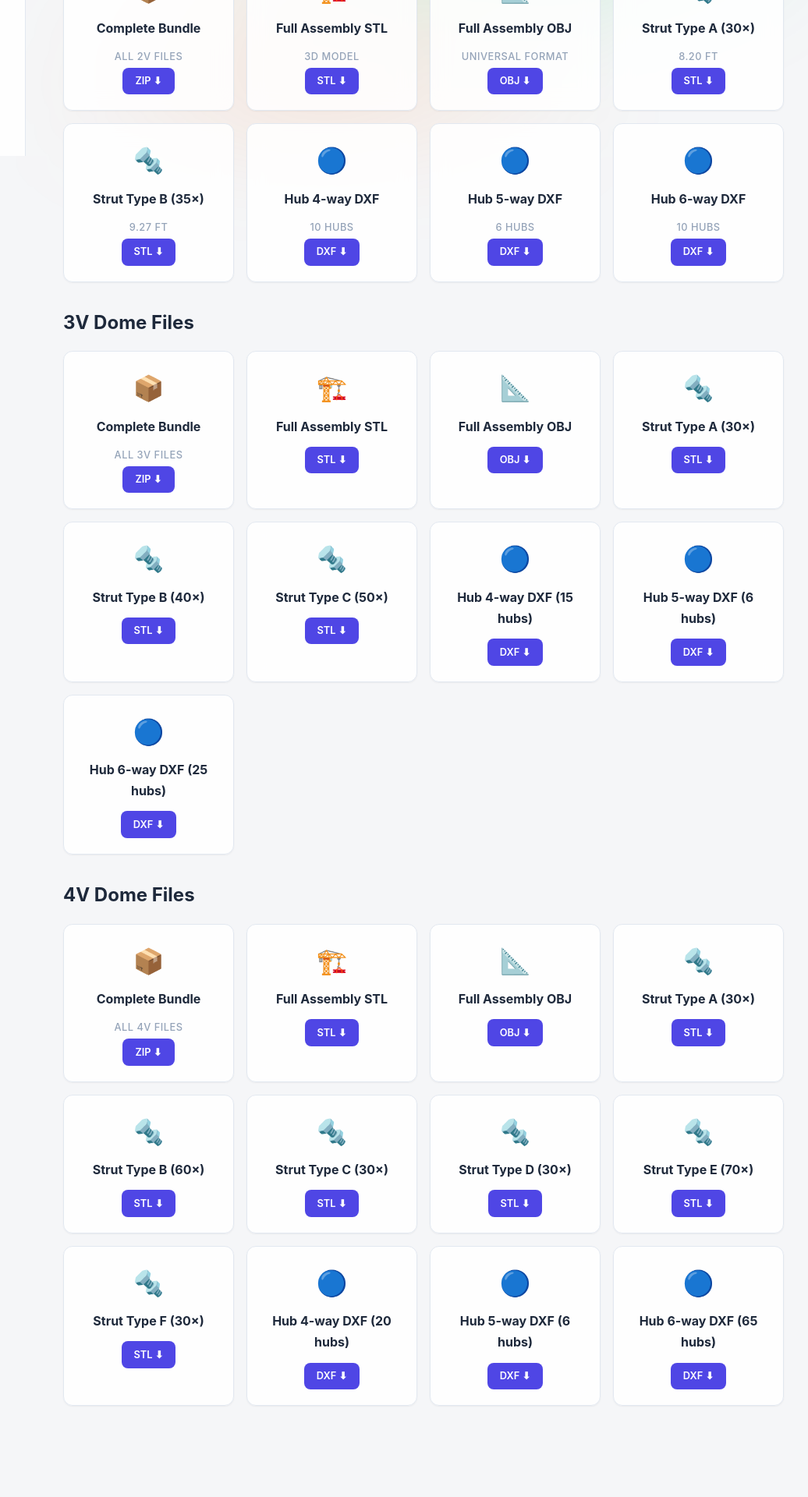
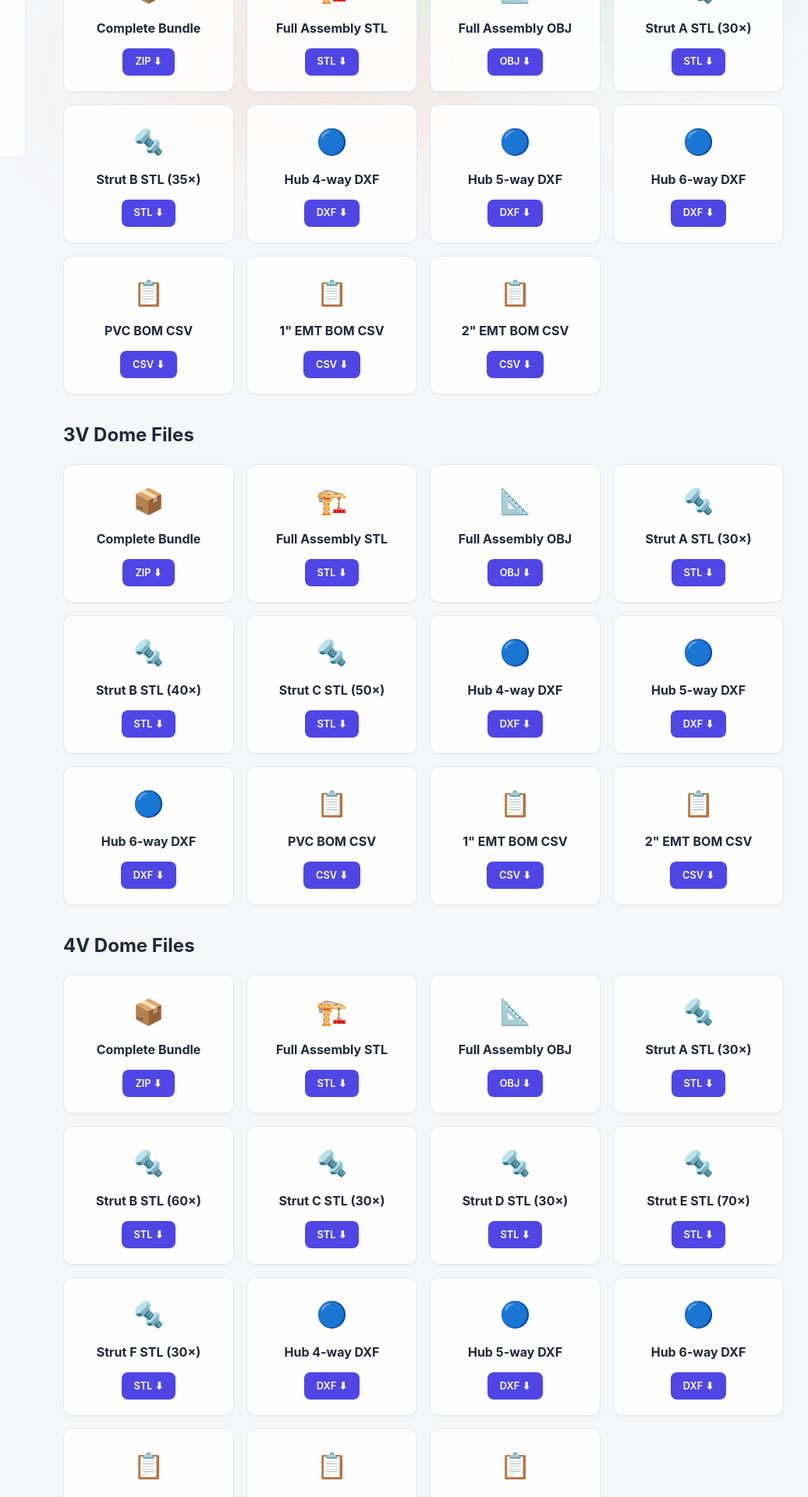
Before and after one commit to cybaxx/get_domed, a SvelteKit app in the folder wiki/: page /downloads in a window 1280 px wide. Shown: the part 600-2520 px from the top of the page at 78% size, without its empty margins (227-1263 px from the left). Before the commit the page ends 2443 px from the top, so only its background shows below. Built offline with nearby package versions, Linux system fonts and the light colour scheme.

Commit message:
Fix GitHub Pages: base path, SPA routing, download links

```diff
--- a/wiki/src/routes/+layout.js
+++ b/wiki/src/routes/+layout.js
@@ -1 +1,2 @@
 export const prerender = true;
+export const trailingSlash = 'always';
--- a/wiki/src/routes/dome/2v/+page.js
+++ /dev/null
@@ -1 +0,0 @@
-export const ssr = false;
--- a/wiki/src/routes/dome/3v/+page.js
+++ /dev/null
@@ -1 +0,0 @@
-export const ssr = false;
--- a/wiki/src/routes/dome/4v/+page.js
+++ /dev/null
@@ -1 +0,0 @@
-export const ssr = false;
--- a/wiki/src/routes/downloads/+page.svelte
+++ b/wiki/src/routes/downloads/+page.svelte
@@ -1,3 +1,7 @@
+<script>
+import { base } from '$app/paths';
+</script>
+
 <svelte:head><title>Downloads — Geodesic Dome Wiki</title></svelte:head>
 
 <h1>All Downloads</h1>
@@ -9,47 +13,56 @@
     <div class="icon">💰</div>
     <div class="label">Pricing Comparison</div>
     <div class="name">All Materials — PVC vs EMT</div>
-    <a href="/models/pricing_comparison.csv" download>CSV ⬇</a>
+    <a href="{base}/models/pricing_comparison.csv" download>CSV ⬇</a>
   </div>
 </div>
 
 <h2>2V Dome Files</h2>
 <div class="download-grid">
-  <div class="download-card"><div class="icon">📦</div><div class="name">Complete Bundle</div><div class="label">All 2V files</div><a href="/models/2v/dome_2v_all.zip" download>ZIP ⬇</a></div>
-  <div class="download-card"><div class="icon">🏗️</div><div class="name">Full Assembly STL</div><div class="label">3D model</div><a href="/models/2v/dome_2v_full.stl" download>STL ⬇</a></div>
-  <div class="download-card"><div class="icon">📐</div><div class="name">Full Assembly OBJ</div><div class="label">Universal format</div><a href="/models/2v/dome_2v_full.obj" download>OBJ ⬇</a></div>
-  <div class="download-card"><div class="icon">🔩</div><div class="name">Strut Type A (30×)</div><div class="label">8.20 ft</div><a href="/models/2v/dome_2v_strut_A.stl" download>STL ⬇</a></div>
-  <div class="download-card"><div class="icon">🔩</div><div class="name">Strut Type B (35×)</div><div class="label">9.27 ft</div><a href="/models/2v/dome_2v_strut_B.stl" download>STL ⬇</a></div>
-  <div class="download-card"><div class="icon">🔵</div><div class="name">Hub 4-way DXF</div><div class="label">10 hubs</div><a href="/models/2v/hub_4way.dxf" download>DXF ⬇</a></div>
-  <div class="download-card"><div class="icon">🔵</div><div class="name">Hub 5-way DXF</div><div class="label">6 hubs</div><a href="/models/2v/hub_5way.dxf" download>DXF ⬇</a></div>
-  <div class="download-card"><div class="icon">🔵</div><div class="name">Hub 6-way DXF</div><div class="label">10 hubs</div><a href="/models/2v/hub_6way.dxf" download>DXF ⬇</a></div>
+  <div class="download-card"><div class="icon">📦</div><div class="name">Complete Bundle</div><a href="{base}/models/2v/dome_2v_all.zip" download>ZIP ⬇</a></div>
+  <div class="download-card"><div class="icon">🏗️</div><div class="name">Full Assembly STL</div><a href="{base}/models/2v/dome_2v_full.stl" download>STL ⬇</a></div>
+  <div class="download-card"><div class="icon">📐</div><div class="name">Full Assembly OBJ</div><a href="{base}/models/2v/dome_2v_full.obj" download>OBJ ⬇</a></div>
+  <div class="download-card"><div class="icon">🔩</div><div class="name">Strut A STL (30×)</div><a href="{base}/models/2v/dome_2v_strut_A.stl" download>STL ⬇</a></div>
+  <div class="download-card"><div class="icon">🔩</div><div class="name">Strut B STL (35×)</div><a href="{base}/models/2v/dome_2v_strut_B.stl" download>STL ⬇</a></div>
+  <div class="download-card"><div class="icon">🔵</div><div class="name">Hub 4-way DXF</div><a href="{base}/models/2v/hub_4way.dxf" download>DXF ⬇</a></div>
+  <div class="download-card"><div class="icon">🔵</div><div class="name">Hub 5-way DXF</div><a href="{base}/models/2v/hub_5way.dxf" download>DXF ⬇</a></div>
+  <div class="download-card"><div class="icon">🔵</div><div class="name">Hub 6-way DXF</div><a href="{base}/models/2v/hub_6way.dxf" download>DXF ⬇</a></div>
+  <div class="download-card"><div class="icon">📋</div><div class="name">PVC BOM CSV</div><a href="{base}/models/2v/bom_2v_PVC.csv" download>CSV ⬇</a></div>
+  <div class="download-card"><div class="icon">📋</div><div class="name">1" EMT BOM CSV</div><a href="{base}/models/2v/bom_2v_1in_EMT.csv" download>CSV ⬇</a></div>
+  <div class="download-card"><div class="icon">📋</div><div class="name">2" EMT BOM CSV</div><a href="{base}/models/2v/bom_2v_2in_EMT.csv" download>CSV ⬇</a></div>
 </div>
 
 <h2>3V Dome Files</h2>
 <div class="download-grid">
-  <div class="download-card"><div class="icon">📦</div><div class="name">Complete Bundle</div><div class="label">All 3V files</div><a href="/models/3v/dome_3v_all.zip" download>ZIP ⬇</a></div>
-  <div class="download-card"><div class="icon">🏗️</div><div class="name">Full Assembly STL</div><a href="/models/3v/dome_3v_full.stl" download>STL ⬇</a></div>
-  <div class="download-card"><div class="icon">📐</div><div class="name">Full Assembly OBJ</div><a href="/models/3v/dome_3v_full.obj" download>OBJ ⬇</a></div>
-  <div class="download-card"><div class="icon">🔩</div><div class="name">Strut Type A (30×)</div><a href="/models/3v/dome_3v_strut_A.stl" download>STL ⬇</a></div>
-  <div class="download-card"><div class="icon">🔩</div><div class="name">Strut Type B (40×)</div><a href="/models/3v/dome_3v_strut_B.stl" download>STL ⬇</a></div>
-  <div class="download-card"><div class="icon">🔩</div><div class="name">Strut Type C (50×)</div><a href="/models/3v/dome_3v_strut_C.stl" download>STL ⬇</a></div>
-  <div class="download-card"><div class="icon">🔵</div><div class="name">Hub 4-way DXF (15 hubs)</div><a href="/models/3v/hub_4way.dxf" download>DXF ⬇</a></div>
-  <div class="download-card"><div class="icon">🔵</div><div class="name">Hub 5-way DXF (6 hubs)</div><a href="/models/3v/hub_5way.dxf" download>DXF ⬇</a></div>
-  <div class="download-card"><div class="icon">🔵</div><div class="name">Hub 6-way DXF (25 hubs)</div><a href="/models/3v/hub_6way.dxf" download>DXF ⬇</a></div>
+  <div class="download-card"><div class="icon">📦</div><div class="name">Complete Bundle</div><a href="{base}/models/3v/dome_3v_all.zip" download>ZIP ⬇</a></div>
+  <div class="download-card"><div class="icon">🏗️</div><div class="name">Full Assembly STL</div><a href="{base}/models/3v/dome_3v_full.stl" download>STL ⬇</a></div>
+  <div class="download-card"><div class="icon">📐</div><div class="name">Full Assembly OBJ</div><a href="{base}/models/3v/dome_3v_full.obj" download>OBJ ⬇</a></div>
+  <div class="download-card"><div class="icon">🔩</div><div class="name">Strut A STL (30×)</div><a href="{base}/models/3v/dome_3v_strut_A.stl" download>STL ⬇</a></div>
+  <div class="download-card"><div class="icon">🔩</div><div class="name">Strut B STL (40×)</div><a href="{base}/models/3v/dome_3v_strut_B.stl" download>STL ⬇</a></div>
+  <div class="download-card"><div class="icon">🔩</div><div class="name">Strut C STL (50×)</div><a href="{base}/models/3v/dome_3v_strut_C.stl" download>STL ⬇</a></div>
+  <div class="download-card"><div class="icon">🔵</div><div class="name">Hub 4-way DXF</div><a href="{base}/models/3v/hub_4way.dxf" download>DXF ⬇</a></div>
+  <div class="download-card"><div class="icon">🔵</div><div class="name">Hub 5-way DXF</div><a href="{base}/models/3v/hub_5way.dxf" download>DXF ⬇</a></div>
+  <div class="download-card"><div class="icon">🔵</div><div class="name">Hub 6-way DXF</div><a href="{base}/models/3v/hub_6way.dxf" download>DXF ⬇</a></div>
+  <div class="download-card"><div class="icon">📋</div><div class="name">PVC BOM CSV</div><a href="{base}/models/3v/bom_3v_PVC.csv" download>CSV ⬇</a></div>
+  <div class="download-card"><div class="icon">📋</div><div class="name">1" EMT BOM CSV</div><a href="{base}/models/3v/bom_3v_1in_EMT.csv" download>CSV ⬇</a></div>
+  <div class="download-card"><div class="icon">📋</div><div class="name">2" EMT BOM CSV</div><a href="{base}/models/3v/bom_3v_2in_EMT.csv" download>CSV ⬇</a></div>
 </div>
 
 <h2>4V Dome Files</h2>
 <div class="download-grid">
-  <div class="download-card"><div class="icon">📦</div><div class="name">Complete Bundle</div><div class="label">All 4V files</div><a href="/models/4v/dome_4v_all.zip" download>ZIP ⬇</a></div>
-  <div class="download-card"><div class="icon">🏗️</div><div class="name">Full Assembly STL</div><a href="/models/4v/dome_4v_full.stl" download>STL ⬇</a></div>
-  <div class="download-card"><div class="icon">📐</div><div class="name">Full Assembly OBJ</div><a href="/models/4v/dome_4v_full.obj" download>OBJ ⬇</a></div>
-  <div class="download-card"><div class="icon">🔩</div><div class="name">Strut Type A (30×)</div><a href="/models/4v/dome_4v_strut_A.stl" download>STL ⬇</a></div>
-  <div class="download-card"><div class="icon">🔩</div><div class="name">Strut Type B (60×)</div><a href="/models/4v/dome_4v_strut_B.stl" download>STL ⬇</a></div>
-  <div class="download-card"><div class="icon">🔩</div><div class="name">Strut Type C (30×)</div><a href="/models/4v/dome_4v_strut_C.stl" download>STL ⬇</a></div>
-  <div class="download-card"><div class="icon">🔩</div><div class="name">Strut Type D (30×)</div><a href="/models/4v/dome_4v_strut_D.stl" download>STL ⬇</a></div>
-  <div class="download-card"><div class="icon">🔩</div><div class="name">Strut Type E (70×)</div><a href="/models/4v/dome_4v_strut_E.stl" download>STL ⬇</a></div>
-  <div class="download-card"><div class="icon">🔩</div><div class="name">Strut Type F (30×)</div><a href="/models/4v/dome_4v_strut_F.stl" download>STL ⬇</a></div>
-  <div class="download-card"><div class="icon">🔵</div><div class="name">Hub 4-way DXF (20 hubs)</div><a href="/models/4v/hub_4way.dxf" download>DXF ⬇</a></div>
-  <div class="download-card"><div class="icon">🔵</div><div class="name">Hub 5-way DXF (6 hubs)</div><a href="/models/4v/hub_5way.dxf" download>DXF ⬇</a></div>
-  <div class="download-card"><div class="icon">🔵</div><div class="name">Hub 6-way DXF (65 hubs)</div><a href="/models/4v/hub_6way.dxf" download>DXF ⬇</a></div>
+  <div class="download-card"><div class="icon">📦</div><div class="name">Complete Bundle</div><a href="{base}/models/4v/dome_4v_all.zip" download>ZIP ⬇</a></div>
+  <div class="download-card"><div class="icon">🏗️</div><div class="name">Full Assembly STL</div><a href="{base}/models/4v/dome_4v_full.stl" download>STL ⬇</a></div>
+  <div class="download-card"><div class="icon">📐</div><div class="name">Full Assembly OBJ</div><a href="{base}/models/4v/dome_4v_full.obj" download>OBJ ⬇</a></div>
+  <div class="download-card"><div class="icon">🔩</div><div class="name">Strut A STL (30×)</div><a href="{base}/models/4v/dome_4v_strut_A.stl" download>STL ⬇</a></div>
+  <div class="download-card"><div class="icon">🔩</div><div class="name">Strut B STL (60×)</div><a href="{base}/models/4v/dome_4v_strut_B.stl" download>STL ⬇</a></div>
+  <div class="download-card"><div class="icon">🔩</div><div class="name">Strut C STL (30×)</div><a href="{base}/models/4v/dome_4v_strut_C.stl" download>STL ⬇</a></div>
+  <div class="download-card"><div class="icon">🔩</div><div class="name">Strut D STL (30×)</div><a href="{base}/models/4v/dome_4v_strut_D.stl" download>STL ⬇</a></div>
+  <div class="download-card"><div class="icon">🔩</div><div class="name">Strut E STL (70×)</div><a href="{base}/models/4v/dome_4v_strut_E.stl" download>STL ⬇</a></div>
+  <div class="download-card"><div class="icon">🔩</div><div class="name">Strut F STL (30×)</div><a href="{base}/models/4v/dome_4v_strut_F.stl" download>STL ⬇</a></div>
+  <div class="download-card"><div class="icon">🔵</div><div class="name">Hub 4-way DXF</div><a href="{base}/models/4v/hub_4way.dxf" download>DXF ⬇</a></div>
+  <div class="download-card"><div class="icon">🔵</div><div class="name">Hub 5-way DXF</div><a href="{base}/models/4v/hub_5way.dxf" download>DXF ⬇</a></div>
+  <div class="download-card"><div class="icon">🔵</div><div class="name">Hub 6-way DXF</div><a href="{base}/models/4v/hub_6way.dxf" download>DXF ⬇</a></div>
+  <div class="download-card"><div class="icon">📋</div><div class="name">PVC BOM CSV</div><a href="{base}/models/4v/bom_4v_PVC.csv" download>CSV ⬇</a></div>
+  <div class="download-card"><div class="icon">📋</div><div class="name">1" EMT BOM CSV</div><a href="{base}/models/4v/bom_4v_1in_EMT.csv" download>CSV ⬇</a></div>
+  <div class="download-card"><div class="icon">📋</div><div class="name">2" EMT BOM CSV</div><a href="{base}/models/4v/bom_4v_2in_EMT.csv" download>CSV ⬇</a></div>
 </div>
```
Also changed, not shown: wiki/src/lib/DownloadSection.svelte (+9 -8 lines), wiki/src/routes/dome/2v/+page.svelte (+9 -1 lines), wiki/src/routes/dome/3v/+page.svelte (+9 -1 lines), wiki/src/routes/dome/4v/+page.svelte (+9 -1 lines), wiki/svelte.config.js (+6 -1 lines), 65 other files (tests, documents, lock files or other folders).
